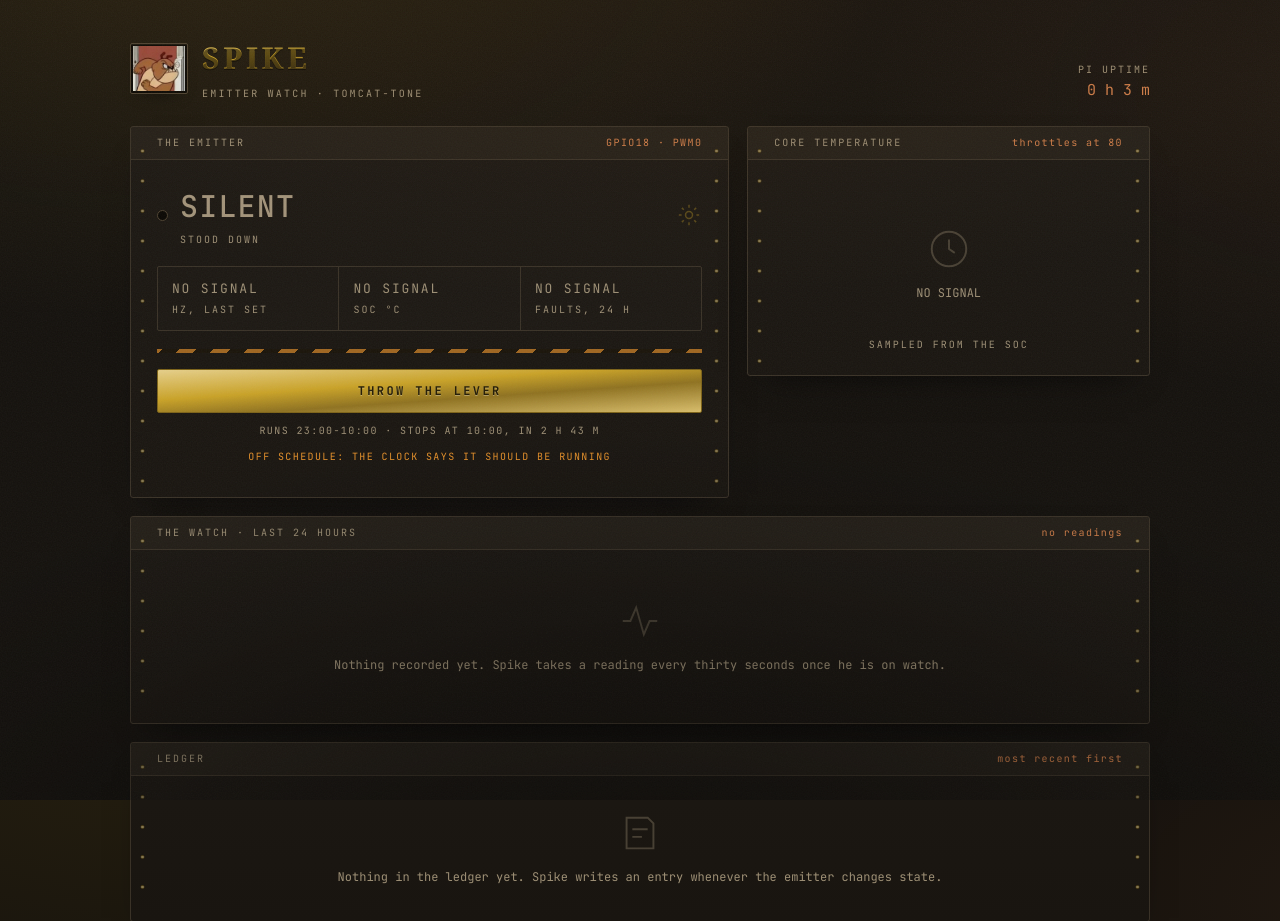
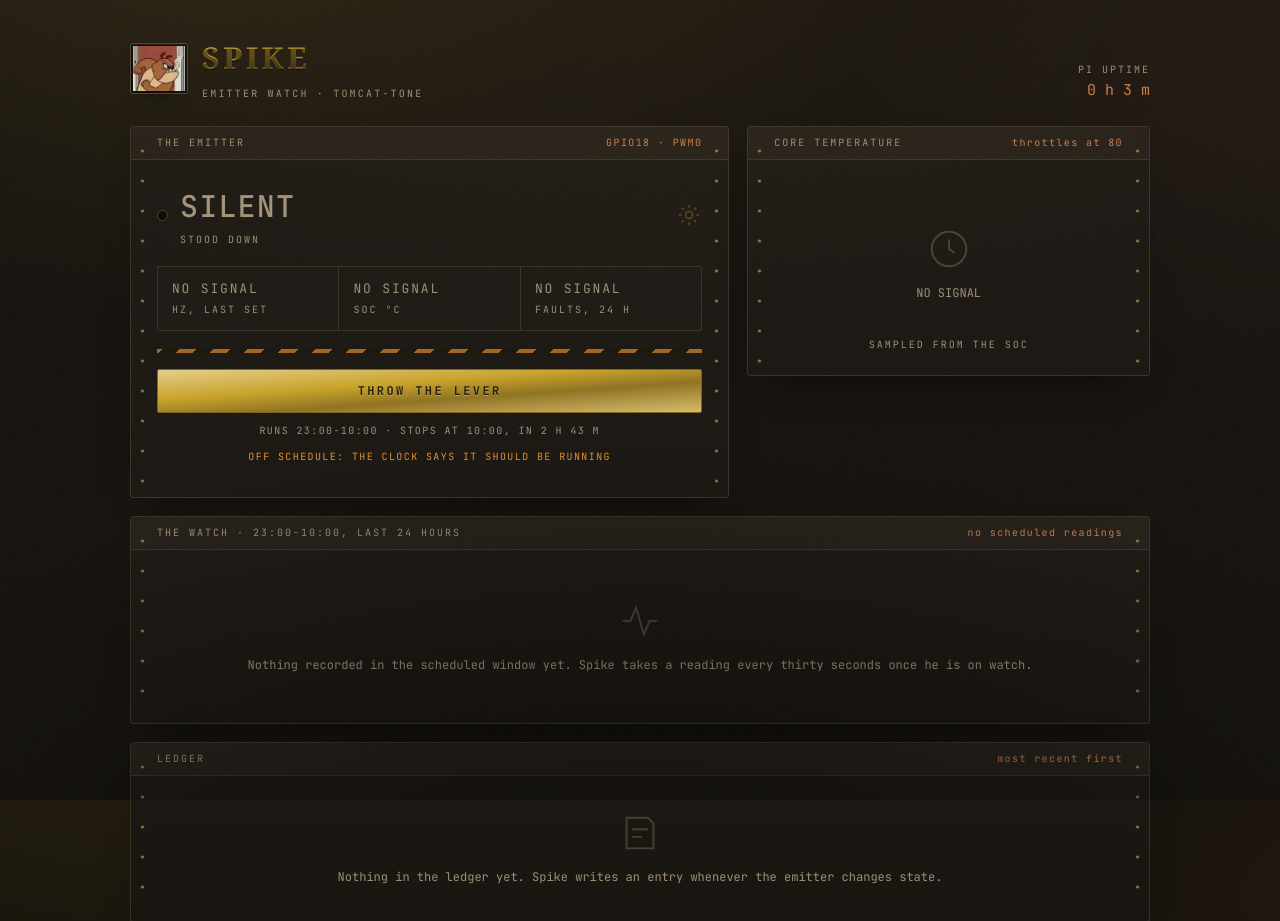
Before and after one commit to cargopete/tomcat, a Flask app: page / in a window 1280 px wide. Shown: the top 921 px of the page. Run offline with Flask 3, Linux system fonts and the light colour scheme.

Commit message:
Scope watch liveness to schedule

```diff
--- a/panel/app.py
+++ b/panel/app.py
@@ -158,21 +158,35 @@ def db():
 
 
 def watch_stats():
-    """Derived from the watchdog's samples. All of it is absent-tolerant: with
-    no database yet, every figure is None and the template says NO SIGNAL."""
+    """Liveness during the scheduled operating hours over the last 24 hours.
+
+    Daytime samples are deliberately silent, so treating them as downtime
+    would make the coverage figure mostly a measure of the schedule.  Limit
+    this to the same window the emitter is expected to run in instead.
+    """
     empty = {"samples_24h": None, "live_24h": None, "coverage": None,
              "faults_24h": None, "last_sample": None, "events": []}
+    if NIGHT_START_H == NIGHT_END_H:
+        return empty
     conn = db()
     if conn is None:
         return empty
     try:
         since = (datetime.now() - timedelta(hours=24)).isoformat(timespec="seconds")
+        start = f"{NIGHT_START_H:02d}:00:00"
+        end = f"{NIGHT_END_H:02d}:00:00"
+        window = "time(ts) >= ? AND time(ts) < ?"
+        window_args = (start, end)
+        if NIGHT_START_H > NIGHT_END_H:
+            window = "(time(ts) >= ? OR time(ts) < ?)"
         row = conn.execute(
             "SELECT count(*) n,"
             "       sum(state = 'live') live,"
             "       sum(state = 'fault') fault,"
             "       max(ts) last"
-            "  FROM health WHERE ts >= ?", (since,)).fetchone()
+            f"  FROM health WHERE ts >= ? AND {window}",
+            (since, *window_args),
+        ).fetchone()
         events = [dict(r) for r in conn.execute(
             "SELECT ts, kind, detail FROM events ORDER BY ts DESC LIMIT 12")]
         n = row["n"] or 0
--- a/panel/templates/panel.html
+++ b/panel/templates/panel.html
@@ -303,8 +303,8 @@ td.detail{color:var(--ink-dim)}
   <!-- ============ the watch ============ -->
   <section class="plate riveted" style="margin-top:18px">
     <div class="strip">
-      <span class="lbl">The watch · last 24 hours</span>
-      <span class="rd">{% if d.last_sample %}last reading {{ d.last_sample }}{% else %}no readings{% endif %}</span>
+      <span class="lbl">The watch · {{ d.sched.window or 'no schedule' }}, last 24 hours</span>
+      <span class="rd">{% if d.last_sample %}last scheduled reading {{ d.last_sample }}{% else %}no scheduled readings{% endif %}</span>
     </div>
     <div class="body">
       {% if d.coverage is not none %}
@@ -316,13 +316,13 @@ td.detail{color:var(--ink-dim)}
         <i class="{{ 'bad' if d.coverage < 50 else 'low' if d.coverage < 90 else '' }}"
            style="width:{{ d.coverage }}%"></i>
       </div>
-      <div class="cap">{{ d.live_24h }} of {{ d.samples_24h }} readings found the pin driven</div>
+      <div class="cap">{{ d.live_24h }} of {{ d.samples_24h }} scheduled readings found the pin driven</div>
       {% else %}
       <div class="empty">
         <svg width="46" height="46" viewBox="0 0 24 24" fill="none" stroke="var(--ink-faint)" stroke-width="1">
           <path d="M3 12h4l3-7 4 14 3-7h4"/>
         </svg>
-        Nothing recorded yet. Spike takes a reading every thirty seconds once he is on watch.
+        Nothing recorded in the scheduled window yet. Spike takes a reading every thirty seconds once he is on watch.
       </div>
       {% endif %}
     </div>
```
Also changed, not shown: tests/test_panel.py (added, +78 -0 lines).
